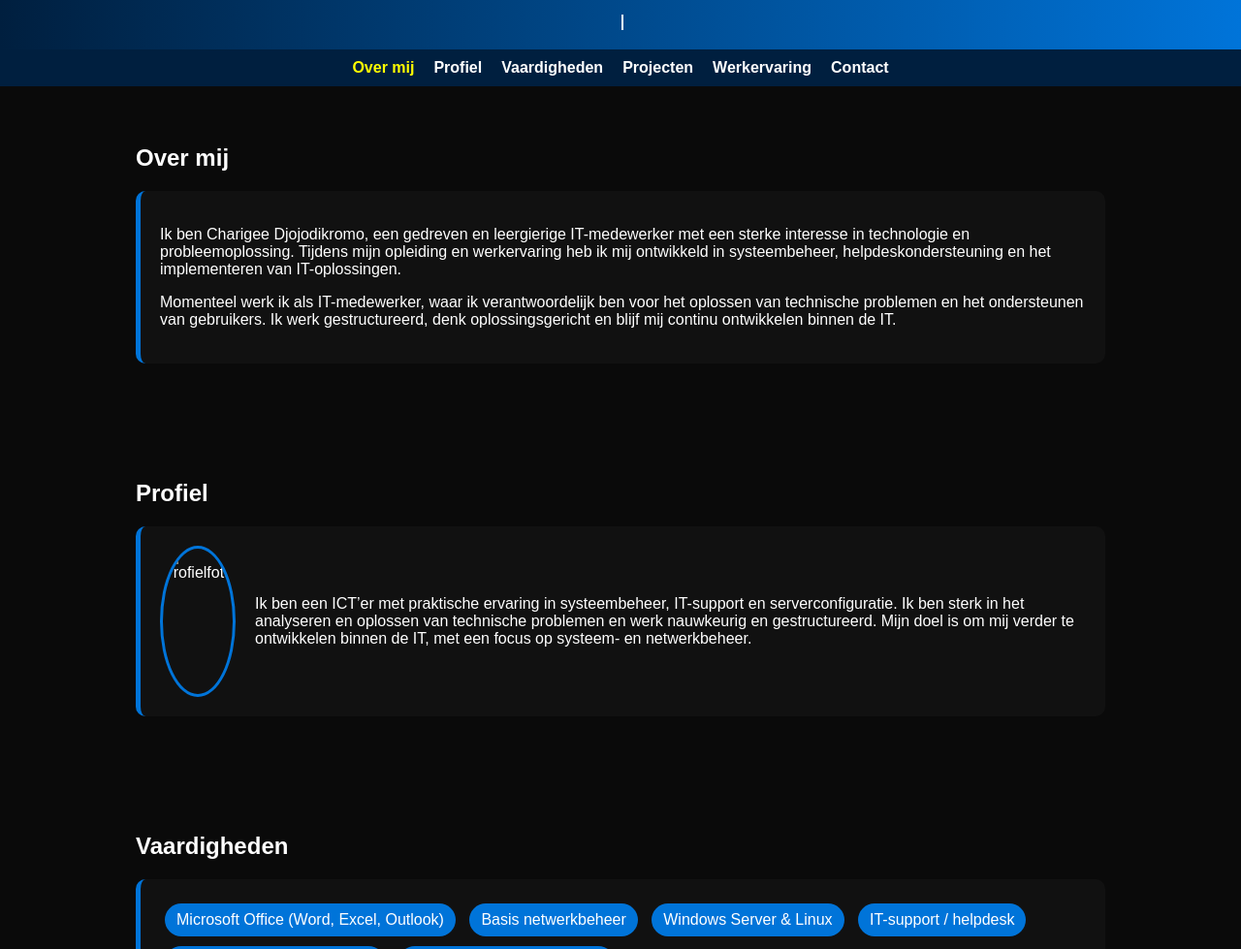
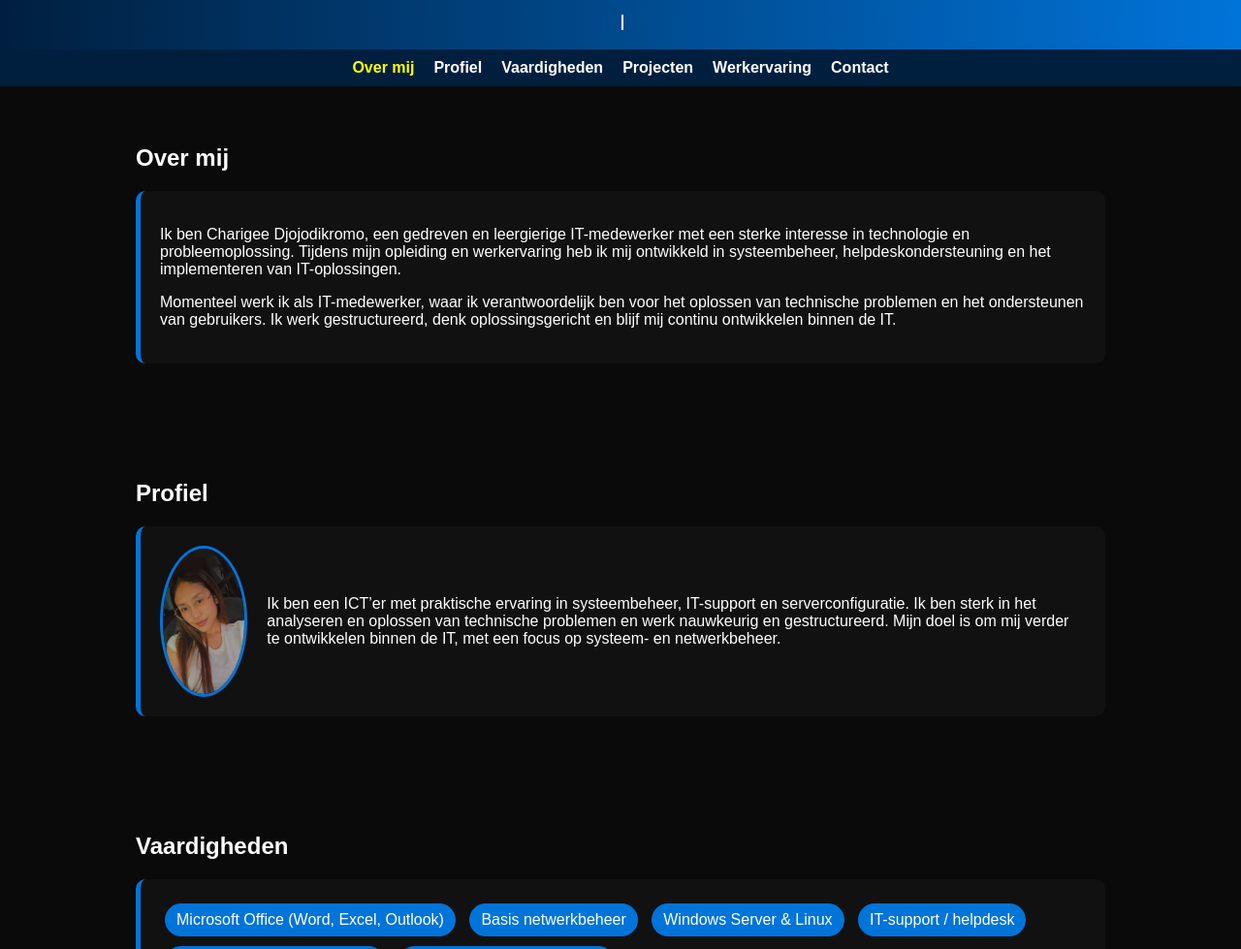
Before and after one commit to chardjojo/My-portfolio, a plain HTML site: page index.html in a window 1280 px wide. Shown: the part 121-1100 px from the top of the page at 97% size. Drawn offline with Linux system fonts and the light colour scheme.

Commit message:
Add files via upload

```diff
--- a/index.html
+++ b/index.html
@@ -35,7 +35,7 @@
 <section id="profiel" class="fade-in">
     <h2>Profiel</h2>
     <div class="card profile">
-        <img src="images/charigee2.jpeg" alt="Profielfoto">
+        <img src="charigee2.jpeg" alt="Profielfoto">
         <p>Ik ben een ICT’er met praktische ervaring in systeembeheer, IT-support en serverconfiguratie.
             Ik ben sterk in het analyseren en oplossen van technische problemen en werk nauwkeurig en gestructureerd.
             Mijn doel is om mij verder te ontwikkelen binnen de IT, met een focus op systeem- en netwerkbeheer.</p>
```
